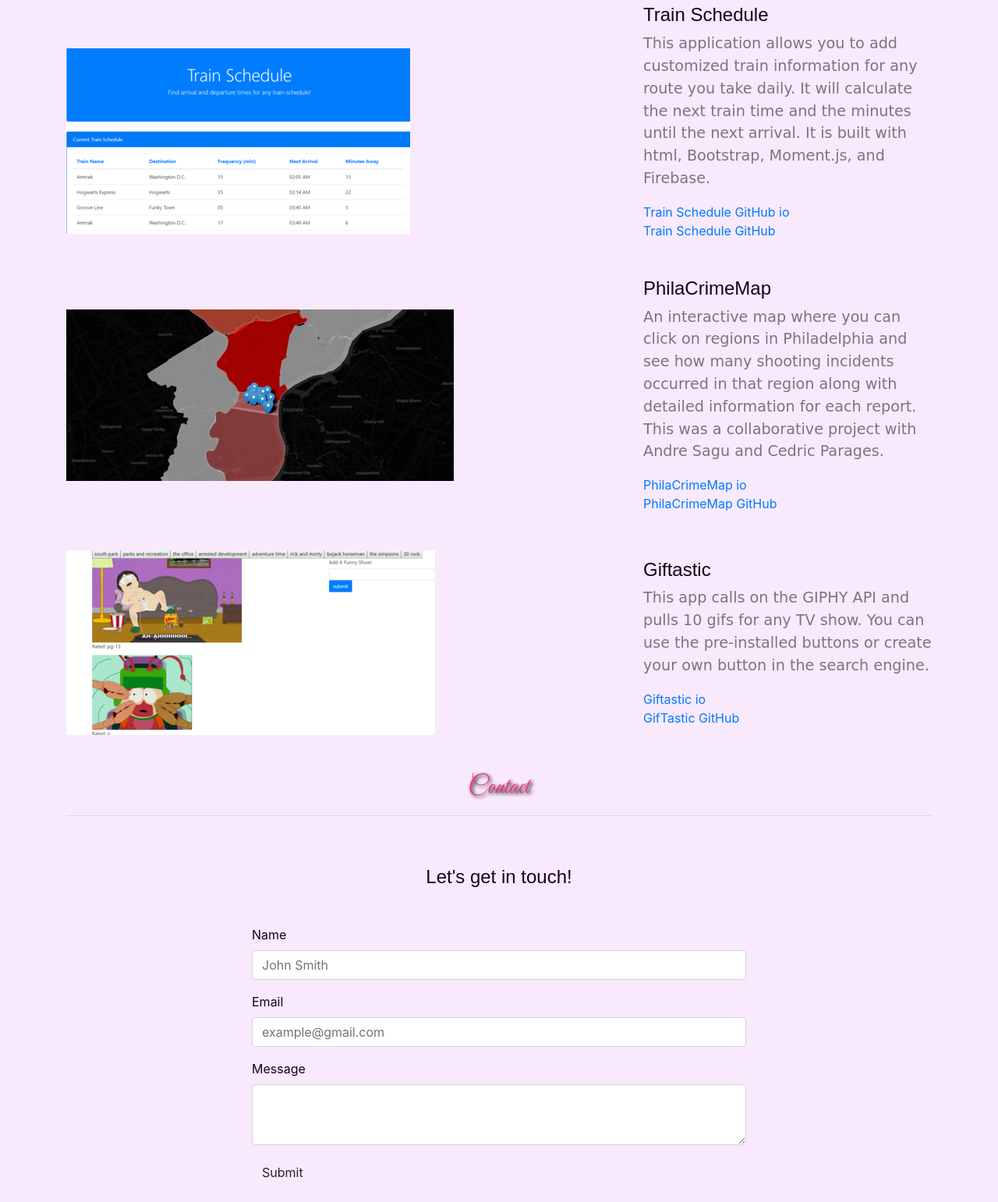
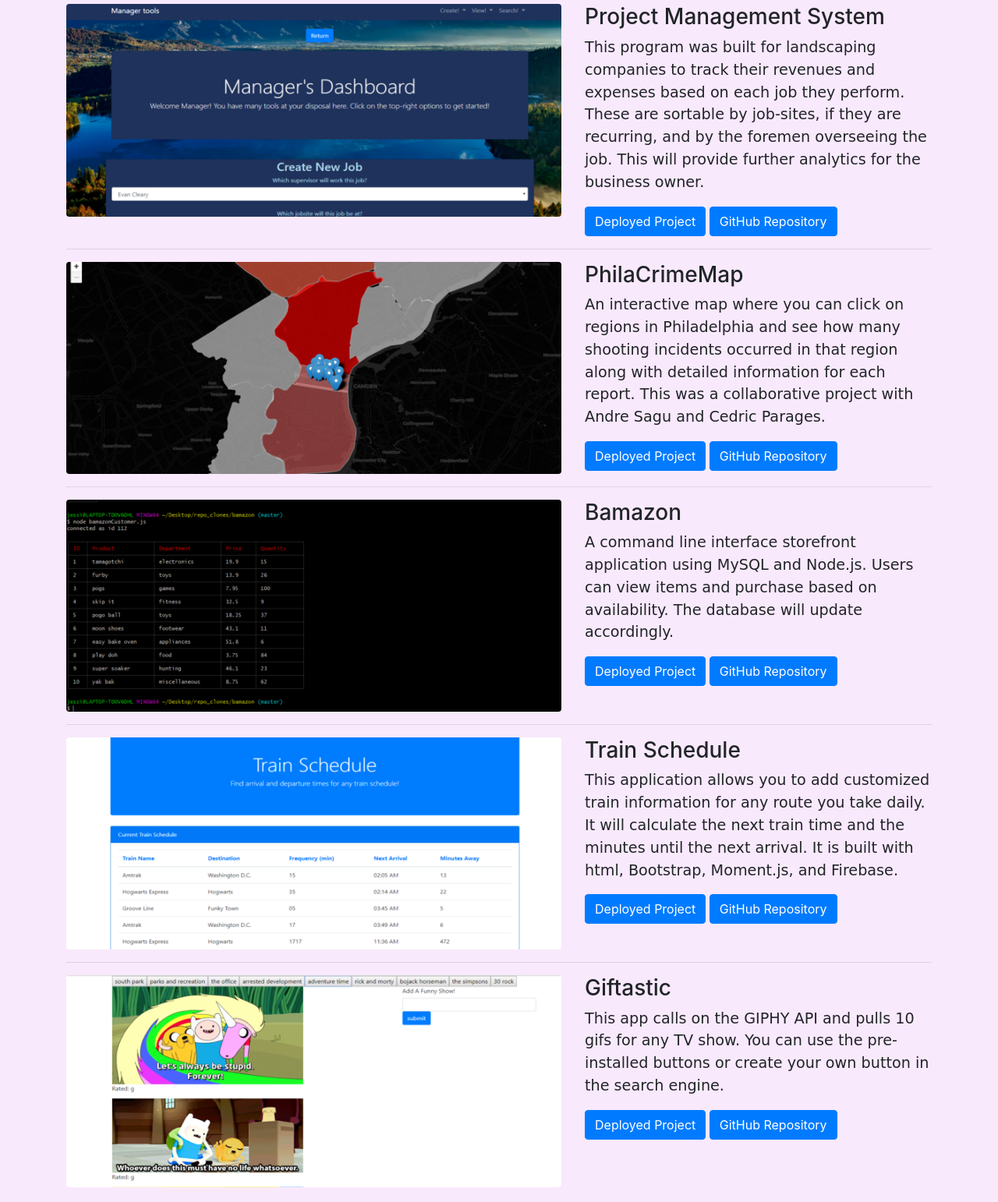
Before and after one commit to jessicamhunt/JMHportfolio, a plain HTML site: page index.html in a window 1280 px wide. Shown: the part 1880-3422 px from the top of the page at 78% size. Drawn offline with nearby package versions, Linux system fonts and the light colour scheme; a web font is replaced by a local one.

Commit message:
add projects and change layout of porfolio section.

```diff
--- a/index.html
+++ b/index.html
@@ -62,9 +62,11 @@
         <div class="container h-100">
             <div class="d-flex h-100 text-center align-items-center">
                 <div class="w-100 text-white">
-                    <h1 id="welcome" class="display-4">Welcome, My name is <span id="name-color">Jessica Hunt</span>.</h1>
+                    <h1 id="welcome" class="display-4">Welcome, My name is <span id="name-color">Jessica Hunt</span>.
+                    </h1>
                     <h2 id="abt-msg" class="text-white">I'm a javascript programmer living in Philadelphia, PA.</h2>
-                    <a href="#about" id="mark-is-a-fuckface" class="btn btn-default mt-5 p-2 js-scroll-trigger"><strong>Find
+                    <a href="#about" id="mark-is-a-fuckface"
+                        class="btn btn-default mt-5 p-2 js-scroll-trigger"><strong>Find
                             Out More</strong></a>
                 </div>
             </div>
@@ -80,8 +82,11 @@
                 <div class="col-lg-8 m-auto">
                     <img src="assets\images\jess (1).jpg" id="port-pic" class="img-fluid rounded-circle m-5"
                         alt="Jessica Hunt Photo">
-                    <p class="brand-statement mb-5 pb-5 text-black-50">As a current student of Penn LPS coding bootcamp, I'm looking for
-                         opportunities to make my way into the world of software development. In a short period of time, I've gone from bartender to full-stack developer with a sincere passion for coding. Javascript is my specialty, but I love learning about new languages.</p>
+                    <p class="brand-statement mb-5 pb-5 text-black-50">As a current student of Penn LPS coding bootcamp,
+                        I'm looking for
+                        opportunities to make my way into the world of software development. In a short period of time,
+                        I've gone from bartender to full-stack developer with a sincere passion for coding. Javascript
+                        is my specialty, but I love learning about new languages.</p>
                     <h3 class="my-5 lang">Languages</h3>
                     <div class="icons">
                         <i class="fab fa-html5 fa-5x mx-3"></i>
@@ -104,12 +109,115 @@
                     <hr>
                 </div>
             </div>
+
+            <!-- Project One -->
+            <div class="row">
+                <div class="col-md-7">
+                    <a href="https://thawing-falls-91414.herokuapp.com/" target="_blank">
+                        <img class="img-fluid rounded mb-3 mb-md-0" src="assets\images\pms_photo.png" alt="">
+                    </a>
+                </div>
+                <div class="col-md-5">
+                    <h3>Project Management System</h3>
+                    <p>This program was built for landscaping companies to track their revenues and expenses based on
+                        each job
+                        they perform. These are sortable by job-sites, if they are recurring, and by the
+                        foremen overseeing the job. This will provide further analytics for the business owner.</p>
+                    <a class="btn btn-primary" href="https://thawing-falls-91414.herokuapp.com/" target="_blank">Deployed Project</a>
+                    <a class="btn btn-primary" href="https://github.com/jhunt1989/project_2" target="_blank">GitHub Repository</a>
+                </div>
+            </div>
+            <!-- /.row -->
+
+            <hr>
+
+            <!-- Project Two -->
+            <div class="row">
+                <div class="col-md-7">
+                    <a href="https://andresagu.github.io/projectOne/" target="_blank">
+                        <img class="img-fluid rounded mb-3 mb-md-0" src="assets\images\crime_photo.png" alt="">
+                    </a>
+                </div>
+                <div class="col-md-5">
+                    <h3>PhilaCrimeMap</h3>
+                    <p>An interactive map where you can click on regions in Philadelphia
+                        and see how many shooting incidents occurred in that region along with detailed information
+                        for each report. This was a collaborative project with Andre Sagu and Cedric Parages.</p>
+                    <a class="btn btn-primary" href="https://andresagu.github.io/projectOne/" target="_blank">Deployed Project</a>
+                    <a class="btn btn-primary" href="https://github.com/andresagu/projectOne/" target="_blank">GitHub Repository</a>
+                </div>
+            </div>
+            <!-- /.row -->
+
+            <hr>
+
+            <!-- Project Three -->
+            <div class="row">
+                <div class="col-md-7">
+                    <a href="https://github.com/jhunt1989/bamazon" target="_blank">
+                        <img class="img-fluid rounded mb-3 mb-md-0" src="assets\images\bamazon_pic.png" alt="">
+                    </a>
+                </div>
+                <div class="col-md-5">
+                    <h3>Bamazon</h3>
+                    <p>A command line interface storefront application using MySQL and Node.js.
+                        Users can view items and purchase based on availability. The database will update accordingly.
+                    </p>
+                    <a class="btn btn-primary" href="https://github.com/jhunt1989/bamazon" target="_blank">Deployed Project</a>
+                    <a class="btn btn-primary" href="https://github.com/jhunt1989/bamazon" target="_blank">GitHub Repository</a>
+                </div>
+            </div>
+            <!-- /.row -->
+
+            <hr>
+
+            <!-- Project Four -->
+            <div class="row">
+
+                <div class="col-md-7">
+                    <a href="https://jhunt1989.github.io/firebase-homework7/traintime.html" target="_blank">
+                        <img class="img-fluid rounded mb-3 mb-md-0" src="assets\images\train_photo.png" alt="">
+                    </a>
+                </div>
+                <div class="col-md-5">
+                    <h3>Train Schedule</h3>
+                    <p>This application allows you to add customized train information
+                        for any route you take daily. It will calculate the next train time and the minutes until
+                        the next arrival. It is built with html, Bootstrap, Moment.js, and Firebase.</p>
+                    <a class="btn btn-primary"
+                        href="https://jhunt1989.github.io/firebase-homework7/traintime.html" target="_blank">Deployed Project</a>
+                    <a class="btn btn-primary" href="https://github.com/jhunt1989/firebase-homework7" target="_blank">GitHub
+                        Repository</a>
+                </div>
+            </div>
+
+            <hr>
+
+            <!-- Project Five -->
+            <div class="row">
+
+                <div class="col-md-7">
+                    <a href="https://jhunt1989.github.io/GifTastic/" target="_blank">
+                        <img class="img-fluid rounded mb-3 mb-md-0" src="assets\images\gif_app.png" alt="">
+                    </a>
+                </div>
+                <div class="col-md-5">
+                    <h3>Giftastic</h3>
+                    <p>This app calls on the GIPHY API and pulls 10 gifs for any TV show.
+                            You can use the pre-installed buttons or create your own button in the search engine.</p>
+                    <a class="btn btn-primary" href="https://jhunt1989.github.io/GifTastic/" target="_blank">Deployed Project</a>
+                    <a class="btn btn-primary" href="https://github.com/jhunt1989/GifTastic/" target="_blank">GitHub Repository</a>
+                </div>
+            </div>
+            <!-- /.row -->
+
+            <!-- <hr> -->
             <!-- Featured Project Row -->
 
             <!-- Project 1 -->
-            <div class="row align-items-center no-gutters mb-4 mb-lg-5">
+            <!-- <div class="row align-items-center no-gutters mb-4 mb-lg-5">
                 <div class="col-xl-8 col-lg-7">
-                    <img class="img-fluid mt-5 mb-lg-0" src="assets/images/trainpic.png" alt="">
+                    <img class="img-fluid mt-5 mb-lg-0" src="assets\images\train.jpg" alt="">
                 </div>
                 <div class="col-xl-4 col-lg-5">
                     <div class="featured-text text-center text-lg-left">
@@ -124,10 +232,10 @@
                             GitHub</a>
                     </div>
                 </div>
-            </div>
+            </div> -->
 
             <!-- Project 2 -->
-            <div class="row align-items-center no-gutters mb-4 mb-lg-5">
+            <!-- <div class="row align-items-center no-gutters mb-4 mb-lg-5">
                 <div class="col-xl-8 col-lg-7">
                     <img class="img-fluid mb-3 mb-lg-0" src="assets/images/projectone_40.png" alt="">
                 </div>
@@ -142,10 +250,10 @@
                         <a href="https://github.com/andresagu/projectOne" target="_blank">PhilaCrimeMap GitHub</a>
                     </div>
                 </div>
-            </div>
+            </div> -->
 
             <!-- Project 3 -->
-            <div class="row align-items-center no-gutters mb-5 mb-lg-5">
+            <!-- <div class="row align-items-center no-gutters mb-5 mb-lg-5">
                 <div class="col-xl-8 col-lg-7">
                     <img class="img-fluid mb-3 mb-lg-0" src="assets/images/Screenshot_7_40.png" alt="">
                 </div>
@@ -159,7 +267,7 @@
                         <a href="https://github.com/jhunt1989/GifTastic" target="_blank">GifTastic GitHub</a>
                     </div>
                 </div>
-            </div>
+            </div> -->
 
         </div>
     </section>
```
Also changed, not shown: assets/images/bamazon_pic.png (added), assets/images/crime_photo.png (added), assets/images/gif_app.png (added), assets/images/pms_photo.png (added), assets/images/train.jpg (added), assets/images/train_photo.png (added), assets/images/train_sch.png (added).
